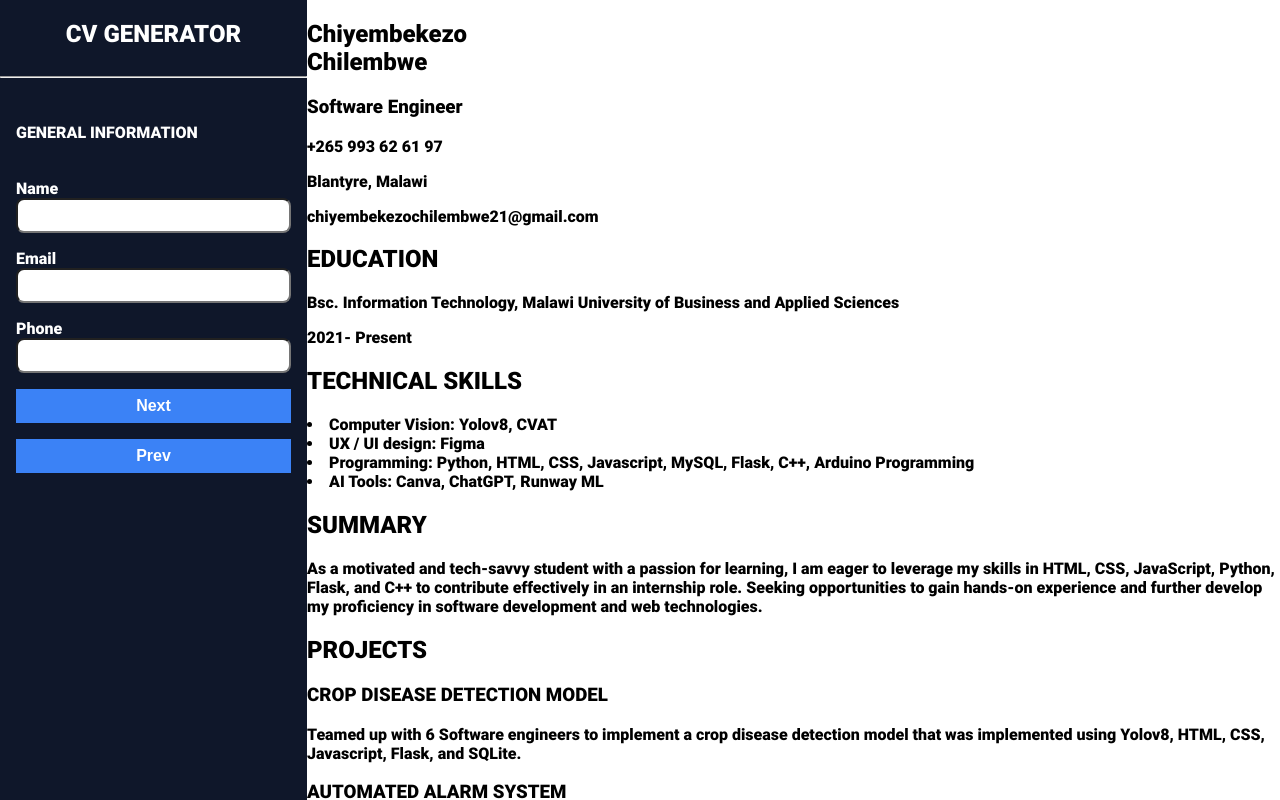
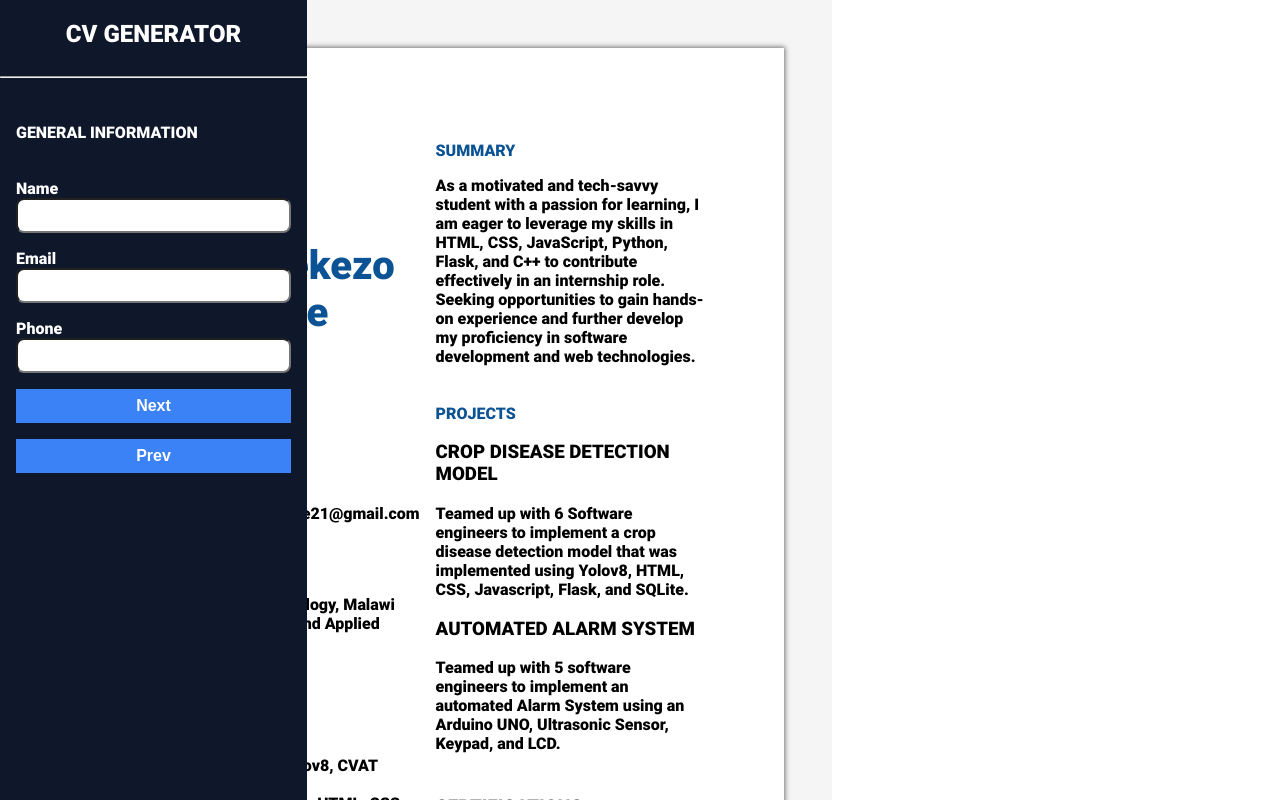
Before and after one commit to PhoenixTech2003/cv-application, a React (Vite) app: page / in a window 1280 px wide. Shown: the top 800 px of the page. Built offline with nearby package versions, Linux system fonts and the light colour scheme.

Commit message:
Add styles for the cv template

```diff
--- a/src/App.css
+++ b/src/App.css
@@ -3,7 +3,9 @@
   display: grid;
   grid-template-rows: 0.1fr 0.01fr 0.1fr;
   color: #fff;
+  position: fixed;
   height: 100dvh;
+
 
 
 }
@@ -55,3 +57,49 @@
   }
 
 }
+
+.cv-section{
+  padding: 3rem;
+  background-color: #F5F5F5;
+
+}
+.cv-section > div{
+  display: grid;
+  grid-template-columns: 1fr 1fr;
+  align-items: center;
+  gap: 1rem;
+  background-color: #fff;
+  padding: 5rem;
+  box-shadow: 0px 0px 5px 1px #746f6f ;
+}
+
+.cv-section > div .left-section,
+ .cv-section > div .right-section{
+  display: flex;
+  flex-direction: column;
+  gap: 0.5rem;
+}
+
+.cv-section > div .left-section > div:nth-child(1) > h2{
+  color: #0b5394;
+  font-size: 2.5rem;
+
+}
+.cv-section > div .left-section > div:nth-child(1) span{
+  font-weight: 50;
+  color: #000;
+  font-size: 1.5rem;
+
+
+}
+
+.cv-section > div .left-section > div:nth-child(4) ul{
+  display: flex;
+  flex-direction: column;
+  gap: 1rem;
+}
+
+.cv-section h2{
+  color: #0b5394;
+  font-size: 1rem;
+}
```
